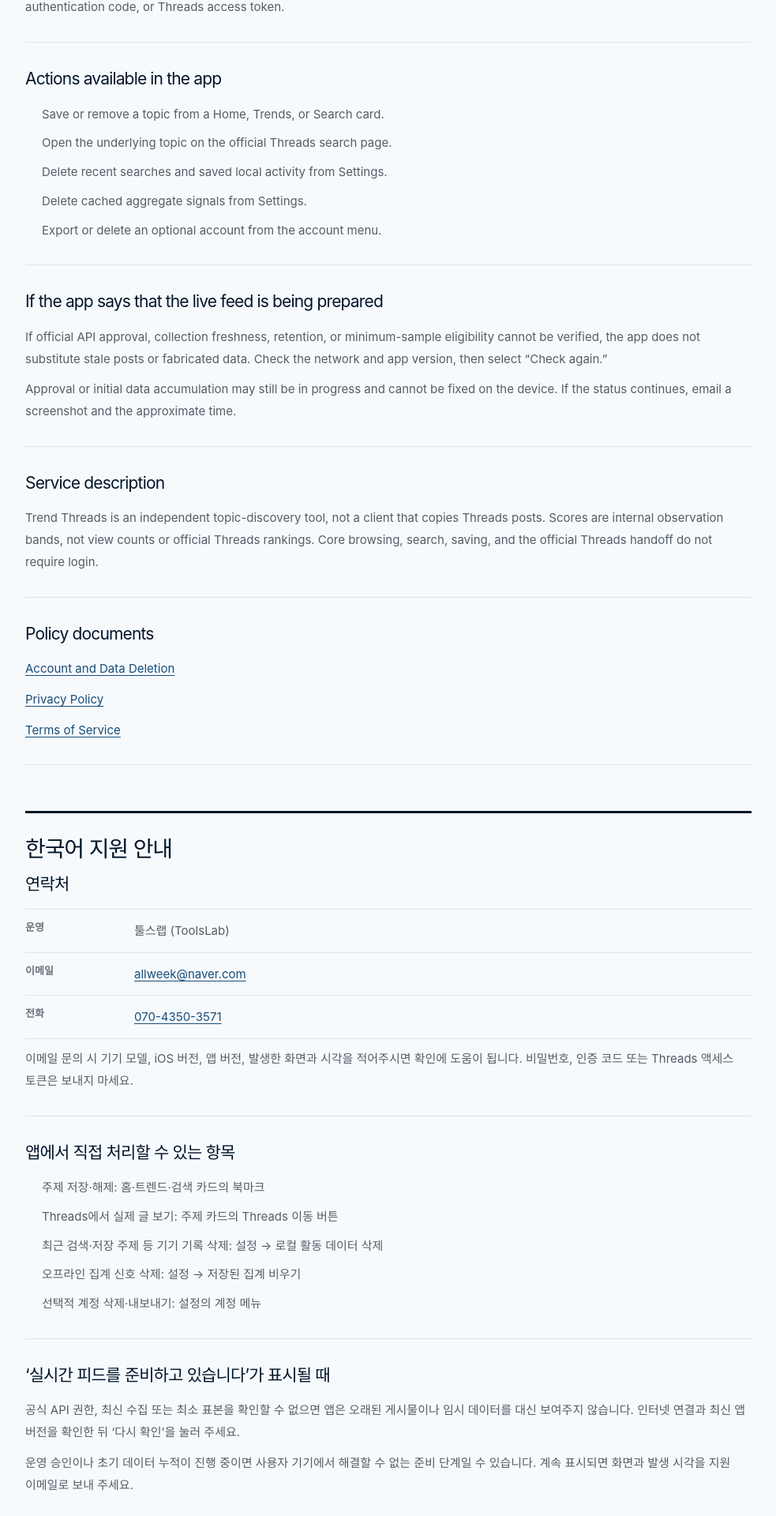
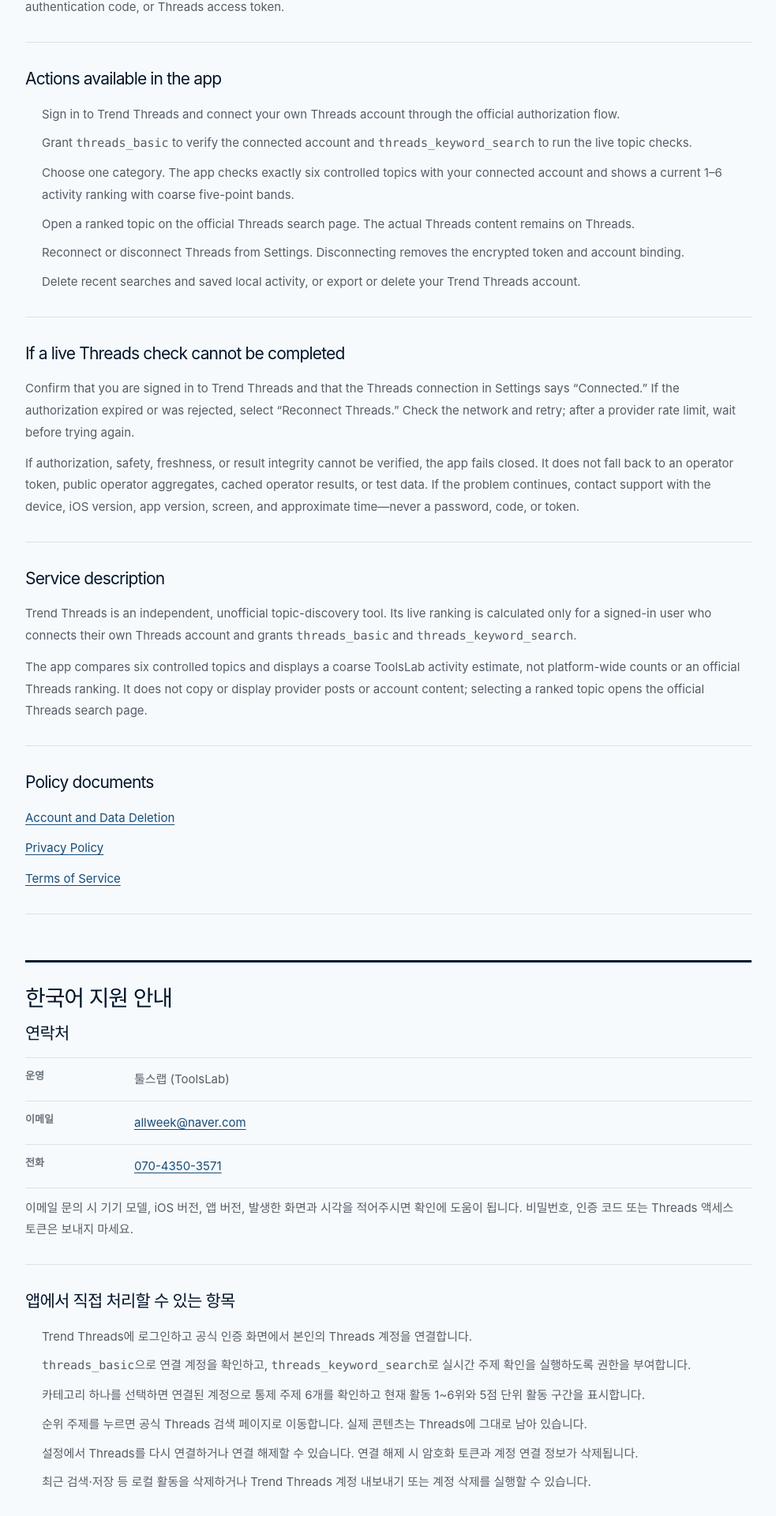
Before and after one commit to allweek1-lab/toolslab-website, a Next.js app: page /support in a window 1280 px wide. Shown: the part 617-2537 px from the top of the page at 79% size, without its empty margins (148-1131 px from the left). Built offline with nearby package versions, Linux system fonts and the light colour scheme.

Commit message:
Align Trend Threads support with connected-user OAuth (#5)

```diff
--- a/app/support/page.tsx
+++ b/app/support/page.tsx
@@ -3,7 +3,7 @@
 
 export const metadata: Metadata = {
   title: "Trend Threads Support | ToolsLab",
-  description: "Support for Trend Threads topic discovery, saved topics, the official Threads handoff, and optional accounts.",
+  description: "Support for the Trend Threads connected-user live ranking, Threads account connection, official Threads handoff, and account deletion.",
   alternates: { canonical: "https://trendthreads.toolslab.co.kr/support" },
 };
 
@@ -22,21 +22,23 @@
 
       <PolicySection title="Actions available in the app">
         <ul>
-          <li>Save or remove a topic from a Home, Trends, or Search card.</li>
-          <li>Open the underlying topic on the official Threads search page.</li>
-          <li>Delete recent searches and saved local activity from Settings.</li>
-          <li>Delete cached aggregate signals from Settings.</li>
-          <li>Export or delete an optional account from the account menu.</li>
+          <li>Sign in to Trend Threads and connect your own Threads account through the official authorization flow.</li>
+          <li>Grant <code>threads_basic</code> to verify the connected account and <code>threads_keyword_search</code> to run the live topic checks.</li>
+          <li>Choose one category. The app checks exactly six controlled topics with your connected account and shows a current 1–6 activity ranking with coarse five-point bands.</li>
+          <li>Open a ranked topic on the official Threads search page. The actual Threads content remains on Threads.</li>
+          <li>Reconnect or disconnect Threads from Settings. Disconnecting removes the encrypted token and account binding.</li>
+          <li>Delete recent searches and saved local activity, or export or delete your Trend Threads account.</li>
         </ul>
       </PolicySection>
 
-      <PolicySection title="If the app says that the live feed is being prepared">
-        <p>If official API approval, collection freshness, retention, or minimum-sample eligibility cannot be verified, the app does not substitute stale posts or fabricated data. Check the network and app version, then select “Check again.”</p>
-        <p>Approval or initial data accumulation may still be in progress and cannot be fixed on the device. If the status continues, email a screenshot and the approximate time.</p>
+      <PolicySection title="If a live Threads check cannot be completed">
+        <p>Confirm that you are signed in to Trend Threads and that the Threads connection in Settings says “Connected.” If the authorization expired or was rejected, select “Reconnect Threads.” Check the network and retry; after a provider rate limit, wait before trying again.</p>
+        <p>If authorization, safety, freshness, or result integrity cannot be verified, the app fails closed. It does not fall back to an operator token, public operator aggregates, cached operator results, or test data. If the problem continues, contact support with the device, iOS version, app version, screen, and approximate time—never a password, code, or token.</p>
       </PolicySection>
 
       <PolicySection title="Service description">
-        <p>Trend Threads is an independent topic-discovery tool, not a client that copies Threads posts. Scores are internal observation bands, not view counts or official Threads rankings. Core browsing, search, saving, and the official Threads handoff do not require login.</p>
+        <p>Trend Threads is an independent, unofficial topic-discovery tool. Its live ranking is calculated only for a signed-in user who connects their own Threads account and grants <code>threads_basic</code> and <code>threads_keyword_search</code>.</p>
+        <p>The app compares six controlled topics and displays a coarse ToolsLab activity estimate, not platform-wide counts or an official Threads ranking. It does not copy or display provider posts or account content; selecting a ranked topic opens the official Threads search page.</p>
       </PolicySection>
 
       <PolicySection title="Policy documents">
@@ -62,22 +64,23 @@
 
       <PolicySection title="앱에서 직접 처리할 수 있는 항목">
         <ul>
-          <li>주제 저장·해제: 홈·트렌드·검색 카드의 북마크</li>
-          <li>Threads에서 실제 글 보기: 주제 카드의 Threads 이동 버튼</li>
-          <li>최근 검색·저장 주제 등 기기 기록 삭제: 설정 → 로컬 활동 데이터 삭제</li>
-          <li>오프라인 집계 신호 삭제: 설정 → 저장된 집계 비우기</li>
-          <li>선택적 계정 삭제·내보내기: 설정의 계정 메뉴</li>
+          <li>Trend Threads에 로그인하고 공식 인증 화면에서 본인의 Threads 계정을 연결합니다.</li>
+          <li><code>threads_basic</code>으로 연결 계정을 확인하고, <code>threads_keyword_search</code>로 실시간 주제 확인을 실행하도록 권한을 부여합니다.</li>
+          <li>카테고리 하나를 선택하면 연결된 계정으로 통제 주제 6개를 확인하고 현재 활동 1~6위와 5점 단위 활동 구간을 표시합니다.</li>
+          <li>순위 주제를 누르면 공식 Threads 검색 페이지로 이동합니다. 실제 콘텐츠는 Threads에 그대로 남아 있습니다.</li>
+          <li>설정에서 Threads를 다시 연결하거나 연결 해제할 수 있습니다. 연결 해제 시 암호화 토큰과 계정 연결 정보가 삭제됩니다.</li>
+          <li>최근 검색·저장 등 로컬 활동을 삭제하거나 Trend Threads 계정 내보내기 또는 계정 삭제를 실행할 수 있습니다.</li>
         </ul>
       </PolicySection>
 
-      <PolicySection title="‘실시간 피드를 준비하고 있습니다’가 표시될 때">
-        <p>공식 API 권한, 최신 수집 또는 최소 표본을 확인할 수 없으면 앱은 오래된 게시물이나 임시 데이터를 대신 보여주지 않습니다. 인터넷 연결과 최신 앱 버전을 확인한 뒤 ‘다시 확인’을 눌러 주세요.</p>
-        <p>운영 승인이나 초기 데이터 누적이 진행 중이면 사용자 기기에서 해결할 수 없는 준비 단계일 수 있습니다. 계속 표시되면 화면과 발생 시각을 지원 이메일로 보내 주세요.</p>
+      <PolicySection title="실시간 Threads 확인을 완료할 수 없을 때">
+        <p>Trend Threads에 로그인되어 있고 설정의 Threads 연결 상태가 ‘연결됨’인지 확인하세요. 인증이 만료되었거나 거절되었다면 ‘Threads 다시 연결’을 선택하세요. 네트워크를 확인한 뒤 다시 시도하고, 제공자 속도 제한이 발생했다면 잠시 기다려 주세요.</p>
+        <p>인증, 안전성, 최신성 또는 결과 무결성을 확인할 수 없으면 앱은 안전하게 중단합니다. 운영자 토큰, 공개 운영자 집계, 운영자 cache 또는 테스트 데이터로 대체하지 않습니다. 문제가 계속되면 기기, iOS·앱 버전, 화면과 발생 시각을 알려 주세요. 비밀번호, 인증 코드 또는 토큰은 보내지 마세요.</p>
       </PolicySection>
 
       <PolicySection title="서비스 안내">
-        <p>Trend Threads는 게시물을 복제하는 Threads 클라이언트가 아니라, 충분한 표본이 모인 주제의 순위와 상승 이유를 보여주는 비공식 발견 도구입니다. 점수는 조회수나 Threads 공식 순위가 아닙니다.</p>
-        <p>공개 주제 순위, 검색과 저장은 로그인 없이 이용할 수 있습니다. 실제 콘텐츠는 주제 카드를 통해 Threads에서 확인합니다.</p>
+        <p>Trend Threads는 독립적인 비공식 주제 발견 도구입니다. 실시간 순위는 로그인한 사용자가 본인의 Threads 계정을 연결하고 <code>threads_basic</code>과 <code>threads_keyword_search</code> 권한을 부여한 경우에만 계산됩니다.</p>
+        <p>앱은 통제 주제 6개를 비교해 ToolsLab의 거친 활동 추정치를 표시하며, 이는 플랫폼 전체 수치나 Threads 공식 순위가 아닙니다. 제공자의 게시물이나 계정 콘텐츠를 복사·표시하지 않으며, 순위 주제를 누르면 공식 Threads 검색 페이지로 이동합니다.</p>
       </PolicySection>
 
       <PolicySection title="정책 문서">
```
Also changed, not shown: 1 other file (tests, documents, lock files or other folders).
